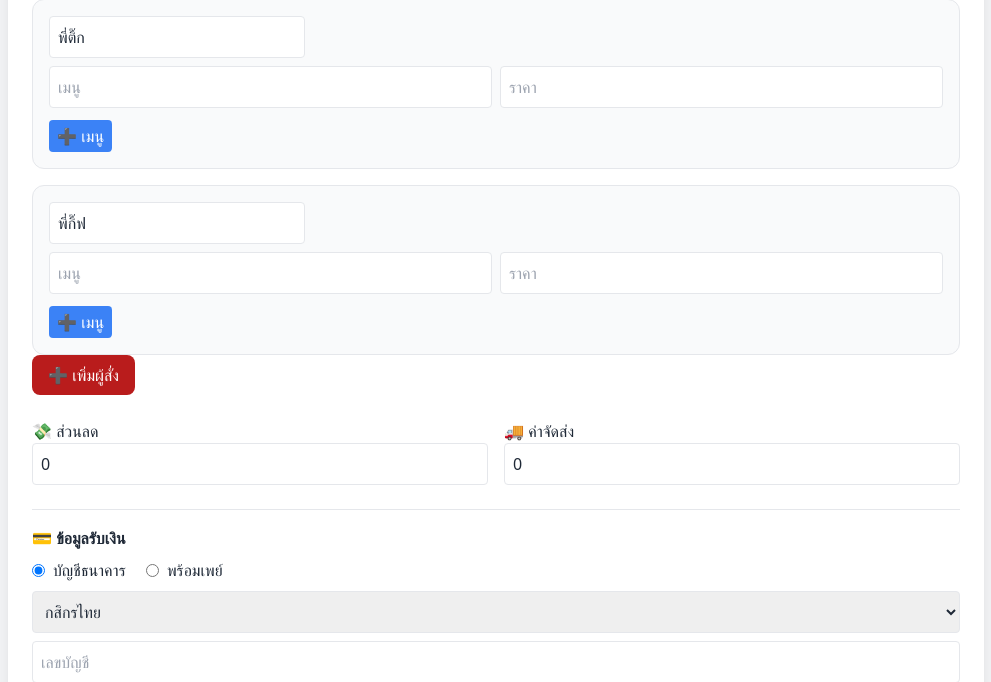
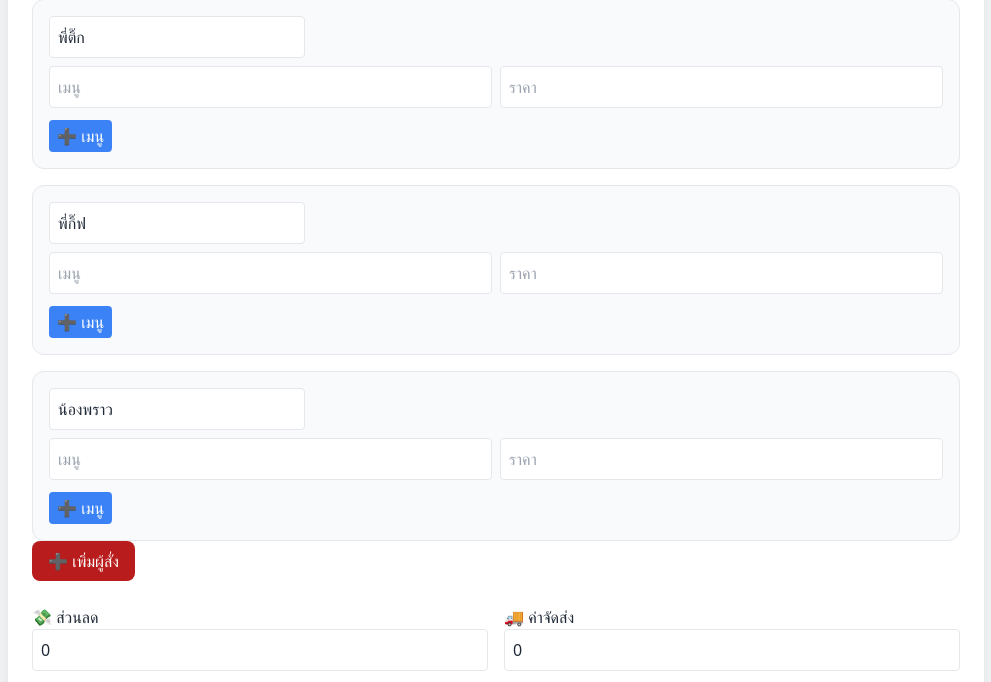
Before and after one commit to FlukeFlukee/Lunch, a Flask app: page / in a window 1280 px wide. Shown: the part 1894-2576 px from the top of the page, without its empty margins (144-1135 px from the left). Run offline with Flask 3, Linux system fonts and the light colour scheme; some libraries are stand-ins or nearby versions.

```diff
--- a/templates/index.html
+++ b/templates/index.html
@@ -86,7 +86,7 @@
 
   <script>
     /* ===== DATA ===== */
-    const defaultUsers = ["พี่ฟลุ๊ค", "พี่ซิน", "พี่ตั๊ก", "พี่โรส", "พี่แบงค์", "น้องมาย", "ไอ่ขวัญ", "น้องเคน","พี่ติ๊ก","พี่กิ๊ฟ"];
+    const defaultUsers = ["พี่ฟลุ๊ค", "พี่ซิน", "พี่ตั๊ก", "พี่โรส", "พี่แบงค์", "น้องมาย", "ไอ่ขวัญ", "น้องเคน","พี่ติ๊ก","พี่กิ๊ฟ","น้องพราว"];
     const orderPersons = ["น้องมาย", "พี่ฟลุ๊ค", "พี่โรส", "ไอ่ขวัญ", "พี่แบงค์","น้องซิน"];
 
     /* ===== HELPERS ===== */
```
